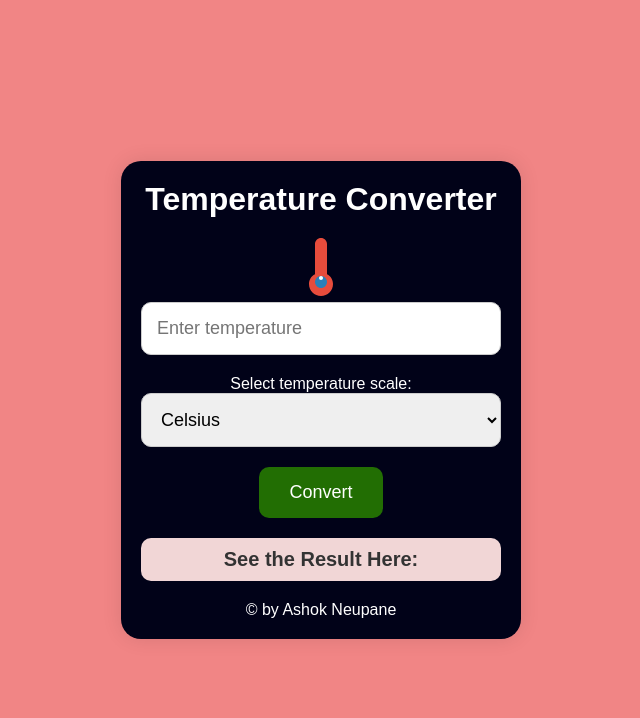
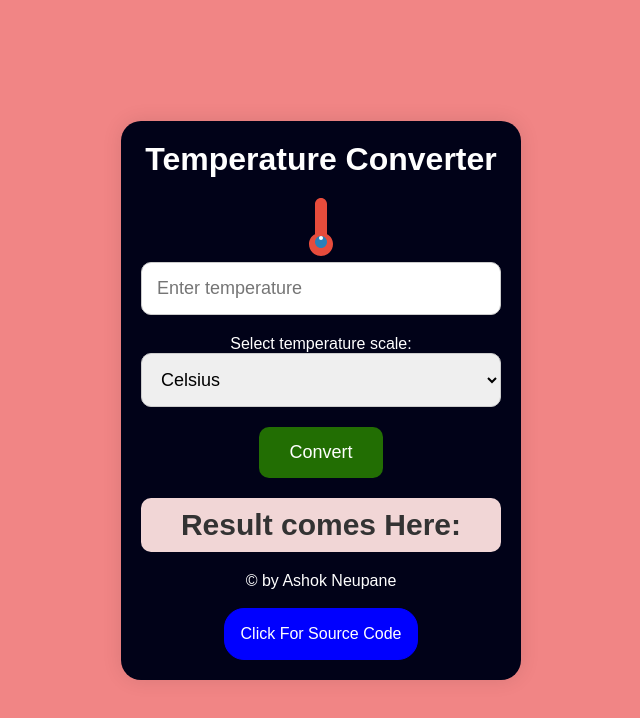
Before and after one commit to ashokneupane100/500-JS-Projects, a plain HTML site: page temperatureConversion/index.html in a window 1280 px wide. Shown: the whole page, without its empty margins (319-959 px from the left). Drawn offline with Linux system fonts and the light colour scheme.

Commit message:
Temperature conversion Source code link added

```diff
--- a/temperatureConversion/index.html
+++ b/temperatureConversion/index.html
@@ -10,10 +10,25 @@
     <div class="container">
       <div class="logo">
         <h1>Temperature Converter</h1>
-      <svg width="72" height="64" viewBox="0 0 24 32" fill="none" xmlns="http://www.w3.org/2000/svg">
-        <path d="M12 0C10.3431 0 9 1.34315 9 3V18.1715C7.07714 19.0976 6 21.0771 6 23C6 26.3137 8.68629 29 12 29C15.3137 29 18 26.3137 18 23C18 21.0771 16.9229 19.0976 15 18.1715V3C15 1.34315 13.6569 0 12 0Z" fill="#E74C3C"/>
-        <path d="M12 25C13.6569 25 15 23.6569 15 22C15 20.3431 13.6569 19 12 19C10.3431 19 9 20.3431 9 22C9 23.6569 10.3431 25 12 25Z" fill="#2980B9"/>
-        <path d="M12 21C12.5523 21 13 20.5523 13 20C13 19.4477 12.5523 19 12 19C11.4477 19 11 19.4477 11 20C11 20.5523 11.4477 21 12 21Z" fill="white"/>
+        <svg
+          width="72"
+          height="64"
+          viewBox="0 0 24 32"
+          fill="none"
+          xmlns="http://www.w3.org/2000/svg"
+        >
+          <path
+            d="M12 0C10.3431 0 9 1.34315 9 3V18.1715C7.07714 19.0976 6 21.0771 6 23C6 26.3137 8.68629 29 12 29C15.3137 29 18 26.3137 18 23C18 21.0771 16.9229 19.0976 15 18.1715V3C15 1.34315 13.6569 0 12 0Z"
+            fill="#E74C3C"
+          />
+          <path
+            d="M12 25C13.6569 25 15 23.6569 15 22C15 20.3431 13.6569 19 12 19C10.3431 19 9 20.3431 9 22C9 23.6569 10.3431 25 12 25Z"
+            fill="#2980B9"
+          />
+          <path
+            d="M12 21C12.5523 21 13 20.5523 13 20C13 19.4477 12.5523 19 12 19C11.4477 19 11 19.4477 11 20C11 20.5523 11.4477 21 12 21Z"
+            fill="white"
+          />
         </svg>
       </div>
       <div class="converter">
@@ -26,9 +41,15 @@
         <button onclick="convertTemperature()">Convert</button>
       </div>
       <div class="result" id="result">
-      <h4>See the Result Here:</h4>
+        <h4>Result comes Here:</h4>
       </div>
       <p class="copy">&copy; by Ashok Neupane</p>
+      <br>
+      <a href="https://github.com/ashokneupane100/500-Plus-JavaScript-Projects/tree/main/temperatureConversion" target="_blank">
+      <div >
+        <button class="sourcecode">Click For Source Code</button>
+      </div>
+      </a>
     </div>
     <script src="index.js"></script>
   </body>
--- a/temperatureConversion/style.css
+++ b/temperatureConversion/style.css
@@ -64,7 +64,7 @@
   }
 
   .result {
-    font-size: 20px;
+    font-size: 30px;
     font-weight: bold;
     color: #333333;
     background-color: #f1d6d6;
@@ -110,3 +110,22 @@
       height: 50px;
     }
   }
+
+  .sourcecode {
+    background-color: blue;
+    padding: 1em;
+    border-radius: 20px;
+    color: white;
+    text-decoration: none;
+    border: 1px solid blue;
+    cursor: pointer;
+    font-size: 1rem;
+}
+
+
+  .sourcecode:hover{
+    background-color: green;
+    color: white;
+    border:3px solid blue;
+    text-decoration: none;
+  }
```
Lines whose indentation alone changed are shown as unchanged.
